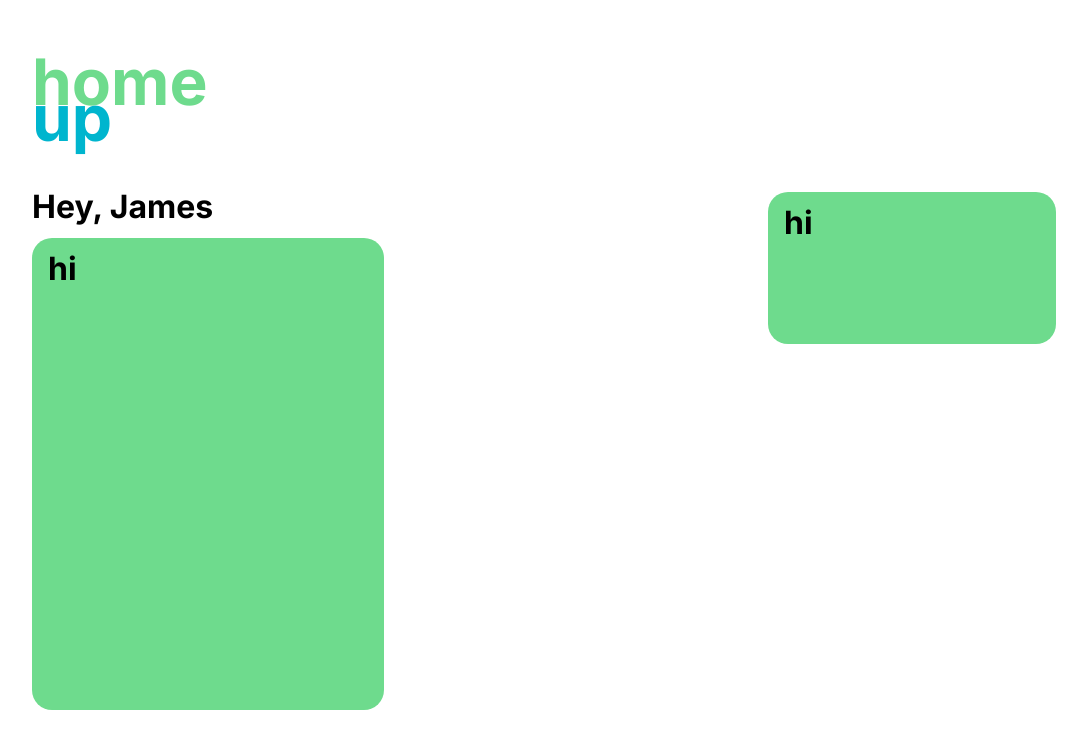
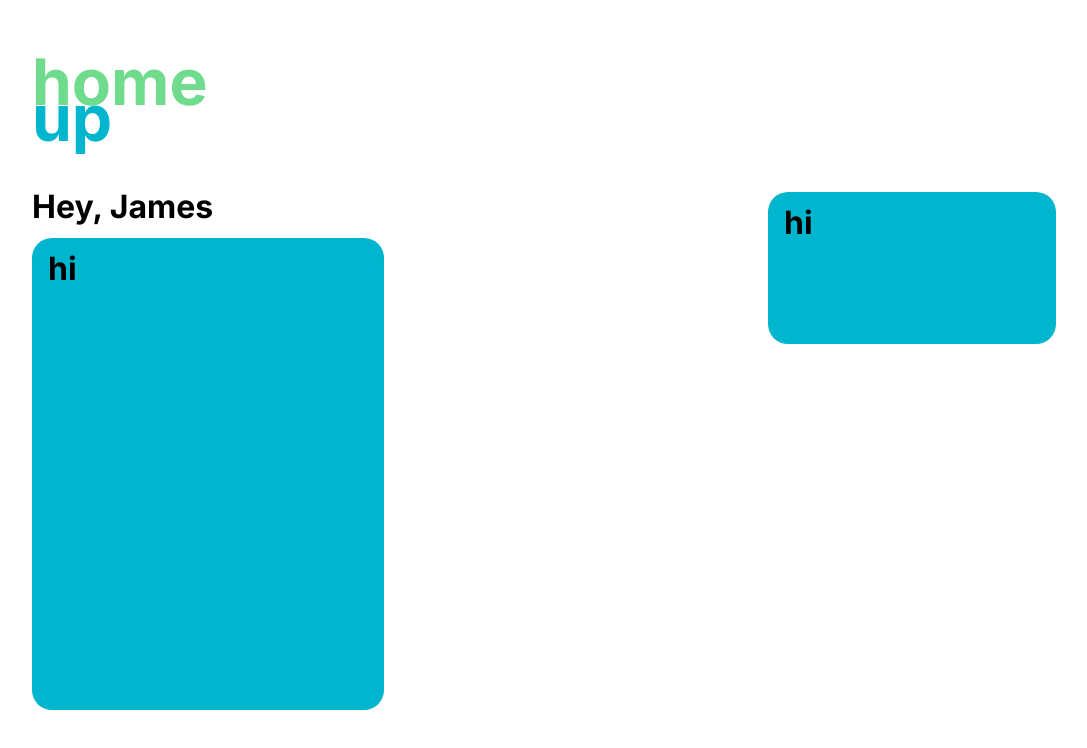
Before and after one commit to meshachadoe/HomeUp, a React (Create React App) app in the folder frontend/: page / in a window 1280 px wide. Shown: the top 748 px of the page, without its empty margins (96-1183 px from the left). Built offline with nearby package versions, Linux system fonts and the light colour scheme; the HTML template or start-up script is replaced by a standard one.

Commit message:
changed the colors

```diff
--- a/frontend/src/components/ApplicantView.js
+++ b/frontend/src/components/ApplicantView.js
@@ -2,7 +2,7 @@ import React from 'react'
 
 const ApplicantView = () => {
     return (
-        <div className="view">
+        <div className="appview">
             <div className="apply">
                 <h2>Hey, James</h2>
                 <info_card>
--- a/frontend/src/styles/styles.css
+++ b/frontend/src/styles/styles.css
@@ -119,9 +119,9 @@ info_card {
   -webkit-box-direction: normal;
       -ms-flex-direction: column;
           flex-direction: column;
+  background-color: #00b5ce;
   height: 55vh;
   width: 25vw;
-  background-color: #6edb8d;
   margin-top: 1rem;
   border-radius: 20px;
   padding: 1rem;
@@ -135,7 +135,7 @@ list_card {
   -webkit-box-direction: normal;
       -ms-flex-direction: row;
           flex-direction: row;
-  background-color: #6edb8d;
+  background-color: #00b5ce;
   border-radius: 20px;
   height: 15vh;
   width: 20vw;
@@ -243,7 +243,7 @@ list_card {
   transition: background-color 0.2s;
 }
 
-.view {
+.appview {
   display: -webkit-box;
   display: -ms-flexbox;
   display: flex;
@@ -255,11 +255,4 @@ list_card {
       -ms-flex-pack: justify;
           justify-content: space-between;
 }
-
-.view .apply {
-  -webkit-box-orient: vertical;
-  -webkit-box-direction: normal;
-      -ms-flex-direction: column;
-          flex-direction: column;
-}
 /*# sourceMappingURL=styles.css.map */
--- a/frontend/src/styles/styles.scss
+++ b/frontend/src/styles/styles.scss
@@ -99,9 +99,9 @@ form {
 info_card {
 	display: flex;
 	flex-direction: column;
+	background-color: $secondary-color;
 	height: 55vh;
 	width: 25vw;
-	background-color: $primary-color;
 	margin-top: 1rem;
 	border-radius: 20px;
 	padding: 1rem;
@@ -110,7 +110,7 @@ info_card {
 list_card {
 	display: flex;
 	flex-direction: row;
-	background-color: $primary-color;
+	background-color: $secondary-color;
 	border-radius: 20px;
 	height: 15vh;
 	width: 20vw;
@@ -181,12 +181,8 @@ list_card {
 	}
 }
 
-.view {
+.appview {
 	display: flex;
 	flex-direction: row;
 	justify-content: space-between;
-	.apply {
-		flex-direction: column;
-
-	}
 }
```
Also changed, not shown: 1 other file (tests, documents, lock files or other folders).
